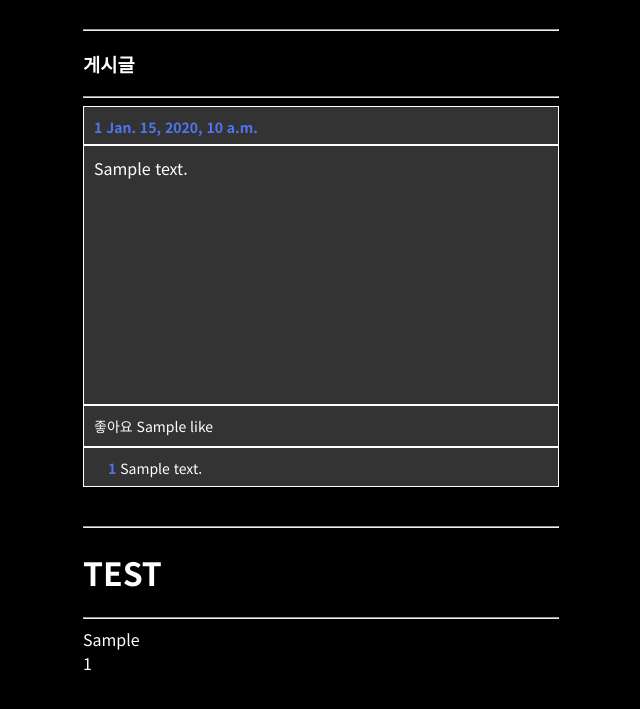
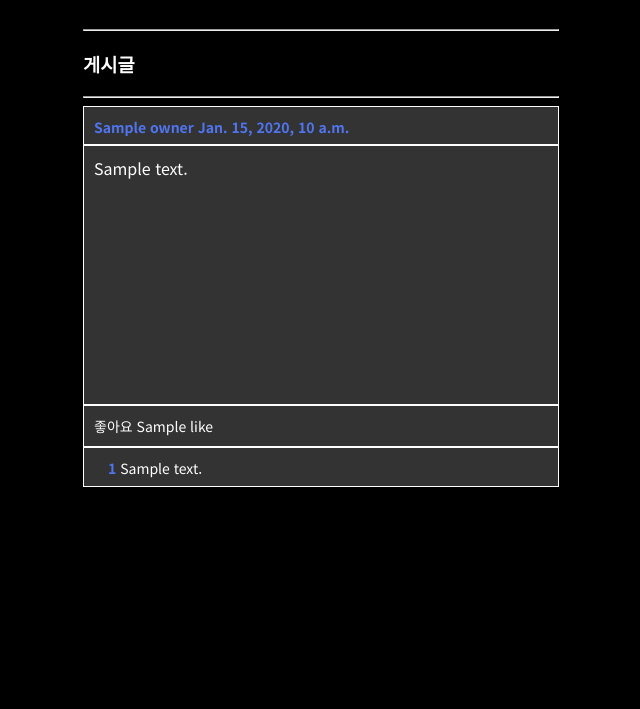
Before and after one commit to wati2/myBook, a Django app: template posts/templates/posts/index.html in a window 1280 px wide. Shown: the top 709 px of the page, without its empty margins (319-959 px from the left). Run offline with Django 3.2, Linux system fonts and the light colour scheme; the template is opened without the code that fills it: most values are stand-ins (such as "Sample title", 1, 10 or a date in 2020).

Commit message:
약속에 맞게 변수명 변경

```diff
--- a/posts/templates/posts/index.html
+++ b/posts/templates/posts/index.html
@@ -22,11 +22,11 @@
         <div class="post-card">
             <!-- 작성자 -->
             <div class="post-author">
-                <p>{{ post.userId }} <span id="date-post">{{ post.date }}</span></p>
+                <p>{{ post.owner }} <span id="date-post">{{ post.date }}</span></p>
             </div>
             <!-- 내용 -->
             <div class="post-content">
-                <p>{{ post.contents }}</p>
+                <p>{{ post.content }}</p>
             </div>
             <!-- 좋아요 -->
             <p class="post-like">좋아요 {{ post.like }}</p>
@@ -36,30 +36,17 @@
                 {% if post.postId == reply.postId %}
                     {% if reply.commentsInOrder == 0 %}
                     <div class="post-reply">
-                        <p><span class="reply-name">{{ reply.userId }} </span><span class="reply-content">{{ reply.contents }}</span></p>
+                        <p><span class="reply-name">{{ reply.userId }} </span><span class="reply-content">{{ reply.content }}</span></p>
                     </div>
                     {% else %}
                     <div class="post-reply-in-reply">
-                        <p><span class="reply-name">{{ reply.userId }} </span><span class="reply-content">{{ reply.contents }}</span></p>
+                        <p><span class="reply-name">{{ reply.userId }} </span><span class="reply-content">{{ reply.content }}</span></p>
                     </div>
                     {% endif %}
                 {% endif %}
             {% endfor %}
             <br>
         </div>
-
-        {% endfor %}
-
-        <!-- 테스트! -->
-        <hr>
-        <h1>TEST</h1>
-        <hr>
-        {% for list_item in list_of_values %}
-            {{ list_item }}<br>
-        {% endfor %}
-
-        {% for post in posts %}
-            {{ post.userId }}<br>
         {% endfor %}
 
     </div>
```
